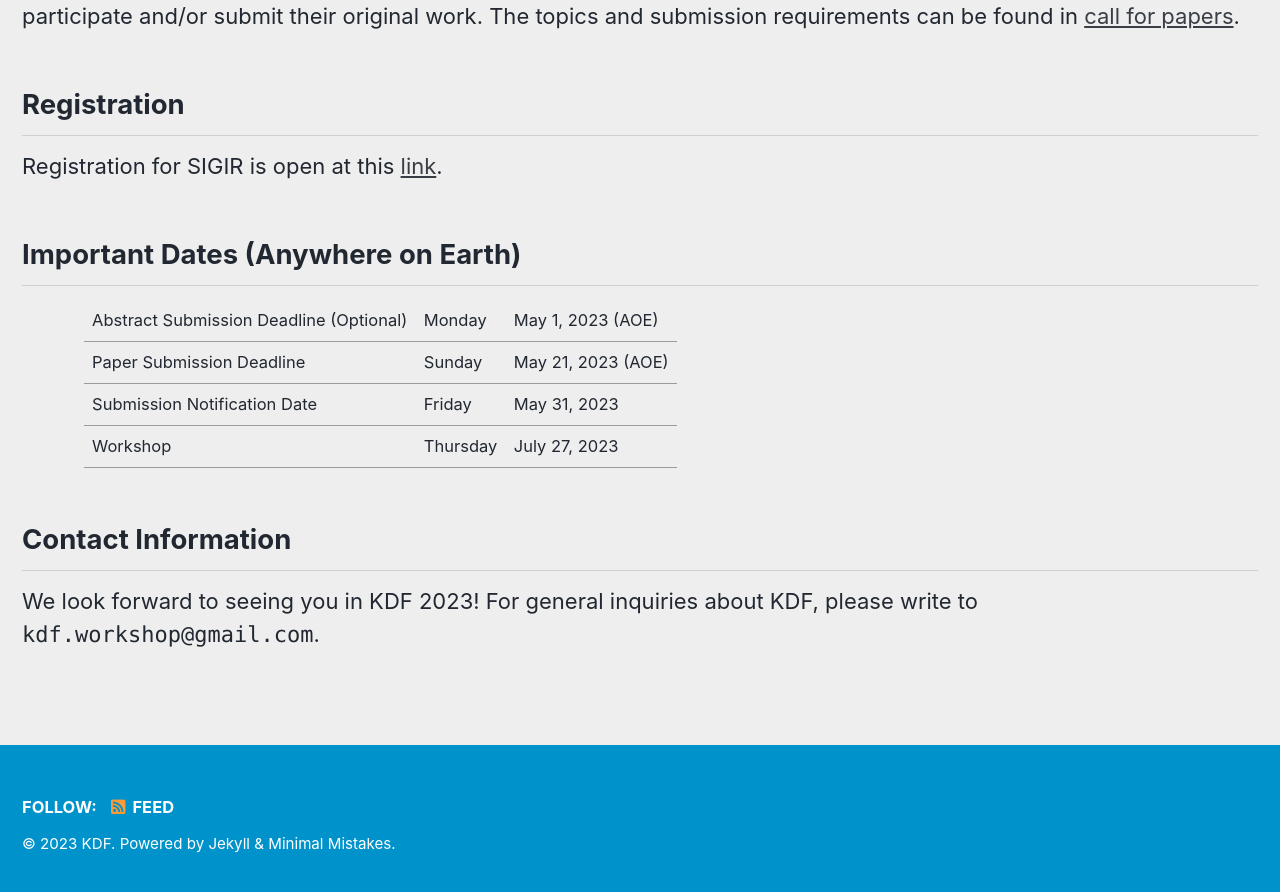
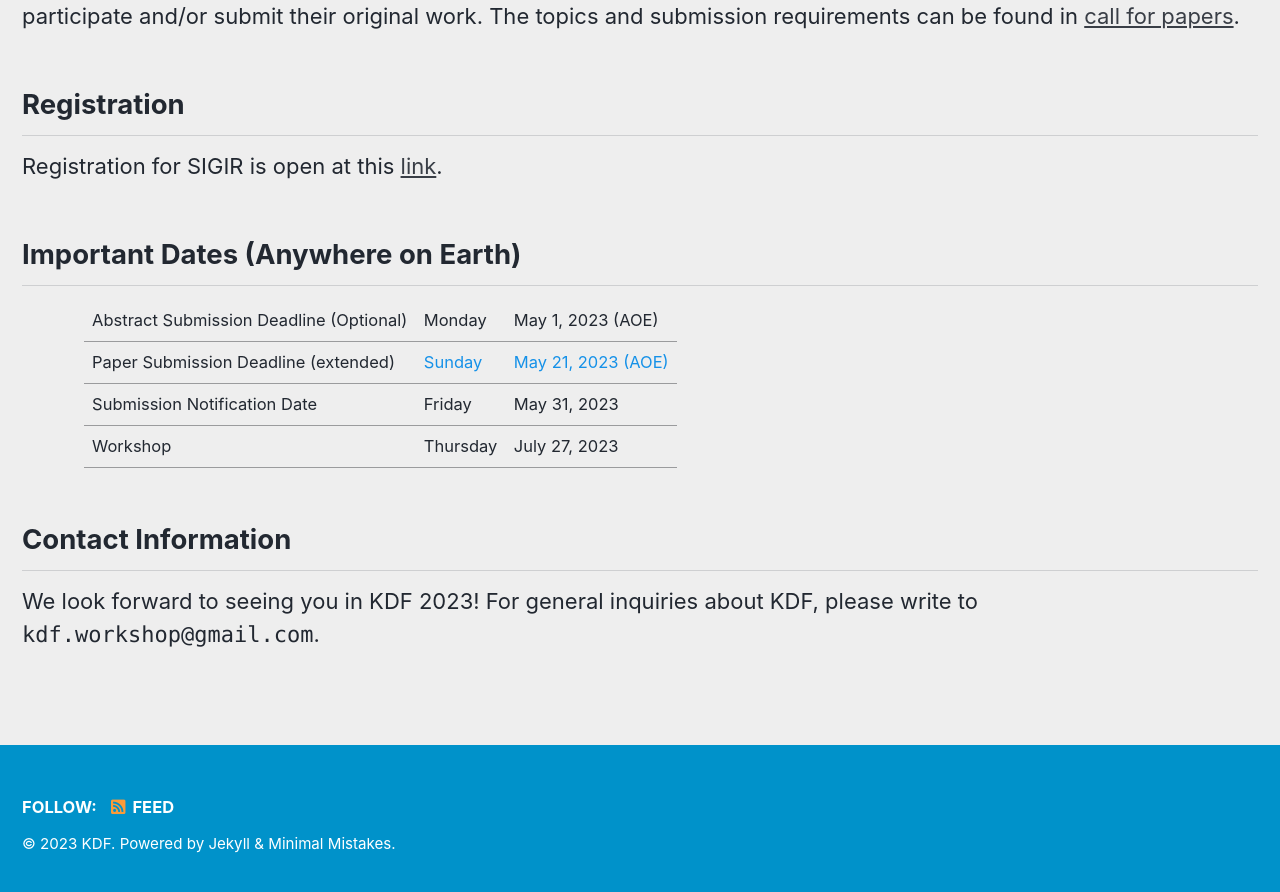
Before and after one commit to kdf-workshop/kdf23, a Jekyll site: the page built from _pages/home.md, in a window 1280 px wide and 900 px high, scrolled down 1648 px. Shown: the top 892 px of the window. Built offline with Jekyll 4.4.1, drawn with Linux system fonts in a browser that asks for light colours; cached includes are drawn as plain includes.

Commit message:
Update home.md

```diff
--- a/_pages/home.md
+++ b/_pages/home.md
@@ -38,9 +38,9 @@ Furthermore, based on the reflections and feedback from our past KDF workshops,
             <td>May 1, 2023 (AOE)</td>
         </tr>
         <tr>
-            <td>Paper Submission Deadline</td>
-            <td>Sunday</td>
-            <td>May 21, 2023 (AOE)</td>
+            <td>Paper Submission Deadline (extended)</td>
+            <td><span style="color:#1591E8">Sunday</span></td>
+            <td><span style="color:#1591E8">May 21, 2023 (AOE)</span></td>
         </tr>
         <tr>
             <td>Submission Notification Date</td>
```
